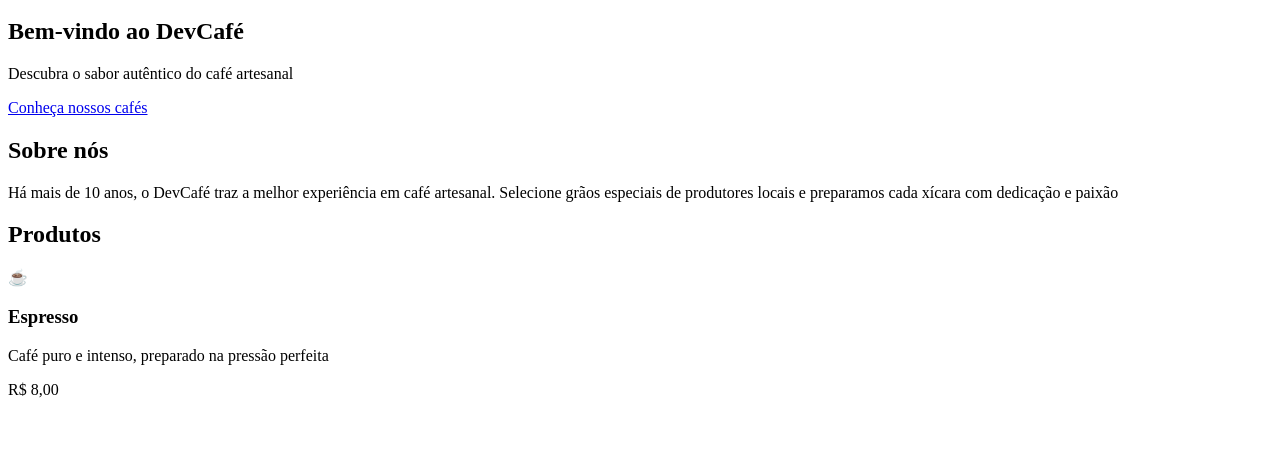
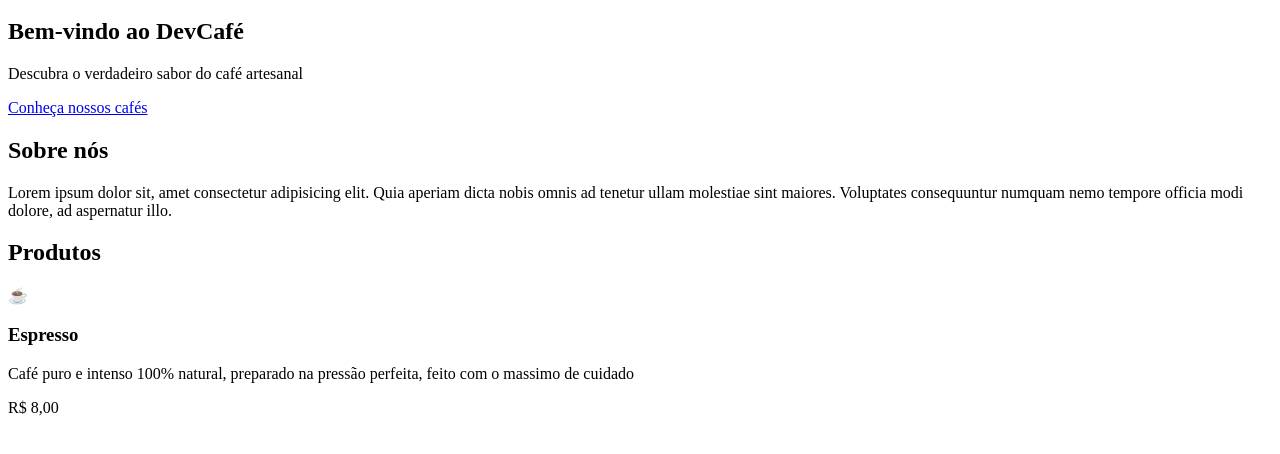
Before and after one commit to VicenzoBernardineli/DevCaf-, a plain HTML site: page index.html in a window 1280 px wide. Shown: the part 154-608 px from the top of the page. Drawn offline with Linux system fonts and the light colour scheme.

Commit message:
Alteração dos textos do HTML
Os textos foram adaptados e melhorados

```diff
--- a/index.html
+++ b/index.html
@@ -24,14 +24,14 @@
         <section id="inicio" class="hero">
             <h1>Bem-vindo ao DevCafé</h1>
             <div class="text-hero">
-                <p>Descubra o sabor autêntico do café artesanal</p>
+                <p>Descubra o verdadeiro sabor do café artesanal</p>
                 <a href="#produtos">Conheça nossos cafés</a>
             </div>
         </section>
 
         <section id="sobre" class="sobre">
             <h1>Sobre nós</h1>
-            <p>Há mais de 10 anos, o DevCafé traz a melhor experiência em café artesanal. Selecione grãos especiais de produtores locais e preparamos cada xícara com dedicação e paixão</p>
+            <p>Lorem ipsum dolor sit, amet consectetur adipisicing elit. Quia aperiam dicta nobis omnis ad tenetur ullam molestiae sint maiores. Voluptates consequuntur numquam nemo tempore officia modi dolore, ad aspernatur illo.</p>
         </section>
 
         <section id="produtos" class="product">
@@ -41,7 +41,7 @@
                 <div class="hero-produtos">
                     <div class="product-icon">☕</div>
                     <h3 class="title-conteudo">Espresso</h3>
-                    <p class="text-conteudo">Café puro e intenso, preparado na pressão perfeita</p>
+                    <p class="text-conteudo">Café puro e intenso 100% natural, preparado na pressão perfeita, feito com o massimo de cuidado</p>
                     <span class="preco">R$ 8,00</span>
                 </div>
             </article>
```
